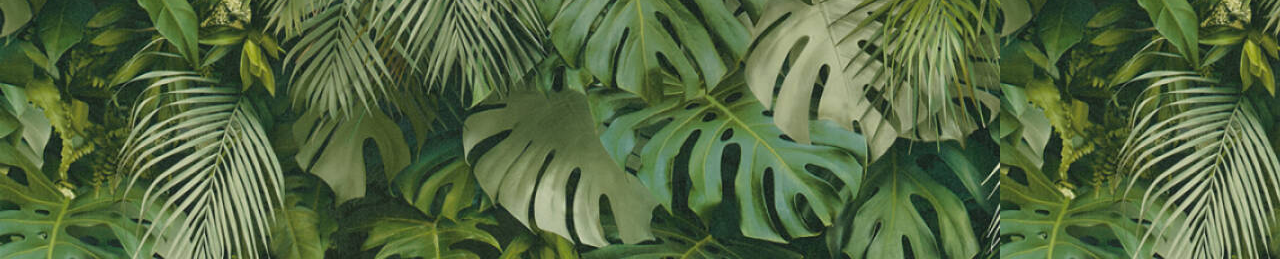
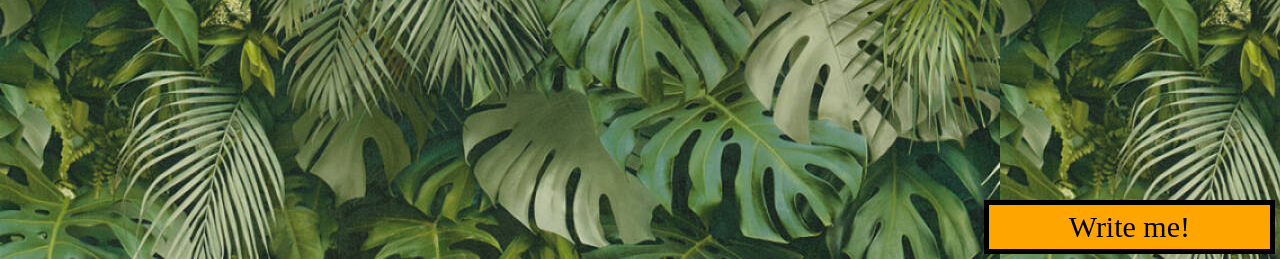
Before and after one commit to SaNeR78/viceversa-project, a Django app: page / in a window 1280 px wide. Shown: the part 541-800 px from the top of the page. Run offline with Django 3.2, Linux system fonts and the light colour scheme.

Commit message:
ContactWithMe

```diff
--- a/static/viceversa-project/css/home-css.css
+++ b/static/viceversa-project/css/home-css.css
@@ -1,15 +1,5 @@
 body {
 	background-image: url("../img/back-gree-fone.jpg");
-}
-
-.inprev {
-	margin-top: 20px;
-	background: orange;
-	padding: 5px 80px;
-	font-family: papyrus, Serif;
-	border: 5px solid black;
-	font-size: 30px;
-
 }
 
 .area {
@@ -32,5 +22,26 @@ body {
 }
 
 .divbutton {
+	position: static;
 	text-align: center;
 }
+
+.divbutton1 {
+	position: fixed;
+	right: 5px;
+	bottom: 5px;
+}
+
+.pos {
+	position: relative;
+}
+
+.inprev {
+	margin-top: 20px;
+	background: orange;
+	padding: 5px 80px;
+	font-family: papyrus, Serif;
+	border: 5px solid black;
+	font-size: 30px;
+
+}
--- a/static/viceversa-project/css/reverse-css.css
+++ b/static/viceversa-project/css/reverse-css.css
@@ -22,6 +22,12 @@ body {
 	text-align: center;
 }
 
+.divbutton1 {
+	position: fixed;
+	right: 5px;
+	bottom: 5px;
+}
+
 .inprev {
 	margin-top: 20px;
 	background: orange;
--- a/templates/home.html
+++ b/templates/home.html
@@ -14,9 +14,16 @@
 				<textarea class="area" rows="6" cols="50" name="usertext"></textarea>
 				<br>
 			</div>
-			<div class="divbutton">
-				<input class="inprev" type="submit" value="Reverse">
+			<div class="pos">
+				<div class="divbutton">
+					<input class="inprev" type="submit" value="Reverse">
+				</div>
 			</div>
+		</form>
+	</div>
+	<div class="divbutton1">
+		<form action="https://vk.com/resane78cu" target="_blank">
+			<button class="inprev">Write me!</button>
 		</form>
 	</div>
 </body>
--- a/templates/reverse.html
+++ b/templates/reverse.html
@@ -19,5 +19,10 @@
 			</form>
 		</div>
 	</div>
+	<div class="divbutton1">
+		<form action="https://vk.com/resane78cu" target="_blank">
+			<button class="inprev">Write me!</button>
+		</form>
+	</div>
 </body>
 </html>
```
